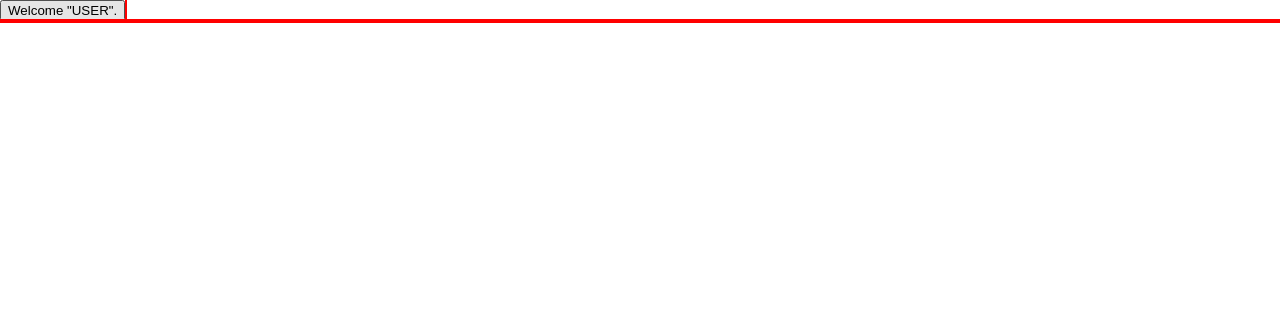
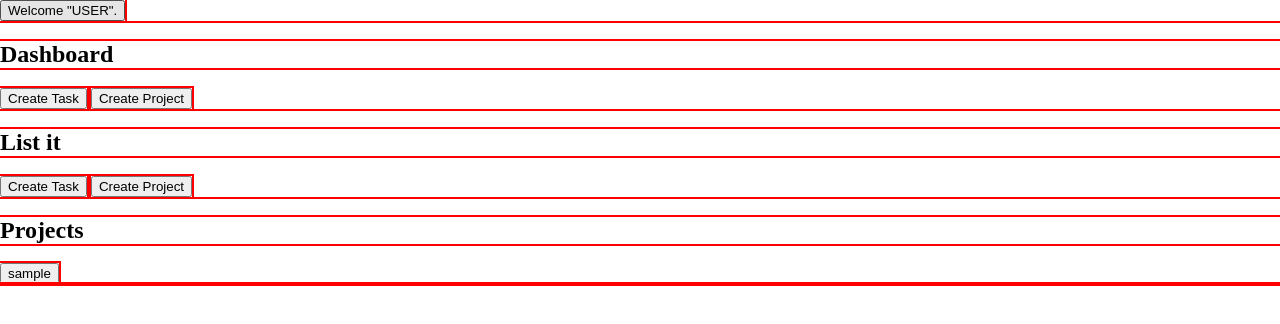
Before and after one commit to RandomUser04329/ToDo-List, a website built with webpack: page src/ToDoList.html in a window 1280 px wide. Built offline with nearby package versions, Linux system fonts and the light colour scheme.

Commit message:
Setting HTML up

```diff
--- a/src/ToDoList.html
+++ b/src/ToDoList.html
@@ -5,7 +5,8 @@
 <head>
     <meta charset="UTF-8">
     <meta name="viewport" content="width=device-width, initial-scale=1.0">
-    <title>ListIt</title>
+    <title>listit</title>
+    <style rel = "stylesheet" href = "style.css"></style>
 </head>
 
 
@@ -19,6 +20,36 @@
 
 
 
+        <section class = "SideBarSection">
+            <nav class = "DashBoardNav">
+                <h2>Dashboard</h2>
+                <button>Create Task</button>
+                <button>Create Project</button>
+            </nav>
+            <nav class = "CreateNav">
+                <h2>List it</h2>
+                <button>Create Task</button>
+                <button>Create Project</button>
+            </nav>
+            <nav class = "ProjectsNav">
+                <h2>Projects</h2>
+                <button>sample</button><!--Just a placeholder for now(If theres no projects then append a button to make one.)-->
+            </nav>
+        </section>
+
+        <section class = "DashboardSection">
+
+        </section>
+
+        <section class = "MakeAToDoSection">
+
+        </section>
+
+        <section class = "MakeAProjectSection">
+
+        </section>
+
+
         <footer class = "FooterSection">
 
         </footer>
```
